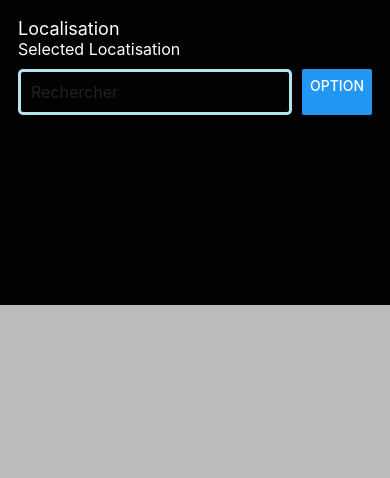
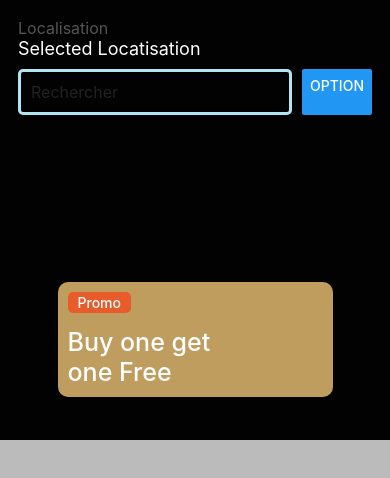
Before and after one commit to ChanAlex2357/coffee, a React Native app: screen / in a window 390 px wide. Shown: the top 478 px of the page. Built offline with nearby package versions, Linux system fonts and the light colour scheme.

Commit message:
promo case

```diff
--- /dev/null
+++ b/src/components/atoms/PromoLabel.js
@@ -0,0 +1,17 @@
+import React from "react";
+import { View , Text , StyleSheet } from "react-native";
+
+const PromoLabel = () => {
+    return  <Text style={styles.promo}>Promo</Text>
+};
+const styles = StyleSheet.create({
+    promo : {
+        backgroundColor:'#e85c2b',
+        paddingHorizontal:10,
+        paddingVertical:2,
+        color : '#fff',
+        fontWeight:"500",
+        borderRadius:5
+    },
+});
+export default PromoLabel;
--- a/src/components/molecules/Localisation.js
+++ b/src/components/molecules/Localisation.js
@@ -3,8 +3,8 @@ import { Text,StyleSheet ,View } from "react-native";
 
 const Localisation = () => {
     return <View>
-                <Text style={styles.text_title}>Localisation</Text>
-                <Text style={styles.text_cl}>Selected Locatisation</Text>
+                <Text style={styles.text_cl}>Localisation</Text>
+                <Text style={styles.text_title}>Selected Locatisation</Text>
             </View>
 };
 
@@ -14,7 +14,7 @@ const styles = StyleSheet.create({
         fontSize : 18
     },
     text_cl : {
-        color:'#fff',
+        color:'#555555',
         fontSize : 16,
     },
 });
--- /dev/null
+++ b/src/components/molecules/PromoCase.js
@@ -0,0 +1,35 @@
+import React from "react";
+import { View,Text,StyleSheet } from "react-native";
+import PromoLabel from "../atoms/PromoLabel";
+
+const PromoCase = () => {
+    return  <View style={styles.case}>
+        <View style={styles.line}>
+            <PromoLabel></PromoLabel>
+        </View>
+        <View style={styles.line} >
+            <Text style={styles.txt}>Buy one get one Free</Text>
+        </View>
+    </View>
+};
+const styles = StyleSheet.create({
+    case : {
+        padding:10,
+        width:275,
+        borderRadius:10,
+        backgroundColor:'#bf9d5f',
+        gap:14
+    },
+    line : {
+        flexDirection:'row',
+        justifyContent:'flex-start',
+    },
+    txt : {
+        color:'#fff',
+        fontWeight:'500',
+        fontSize:25,
+        width :175
+    }
+});
+
+export default PromoCase;
--- a/src/screens/HomeScreen.js
+++ b/src/screens/HomeScreen.js
@@ -2,19 +2,30 @@
 import React from "react";
 import { View, StyleSheet, } from 'react-native';
 import BaseInfo from "../components/organics/BaseInfo";
+import PromoCase from "../components/molecules/PromoCase";
 
 const HomeScreen = function() {
     return  <View style={styles.screen_container}>
                 <View style={styles.head_view}>
                     <BaseInfo></BaseInfo>
                 </View>
+                <View style={styles.mid_view}>
+                    <PromoCase></PromoCase>
+                </View>
                 <View style={styles.body_view}>
-
                 </View>
             </View>
 }
 
 const styles = StyleSheet.create({
+    mid_view : {
+        flex:1,
+        flexDirection:"row",
+        justifyContent:'center',
+        alignItems:'center',
+        backgroundColor : '#020202',
+
+    },
     screen_container: {
         flex: 1,
         backgroundColor: '#fff'
```
Also changed, not shown: 1 other file (tests, documents, lock files or other folders).
